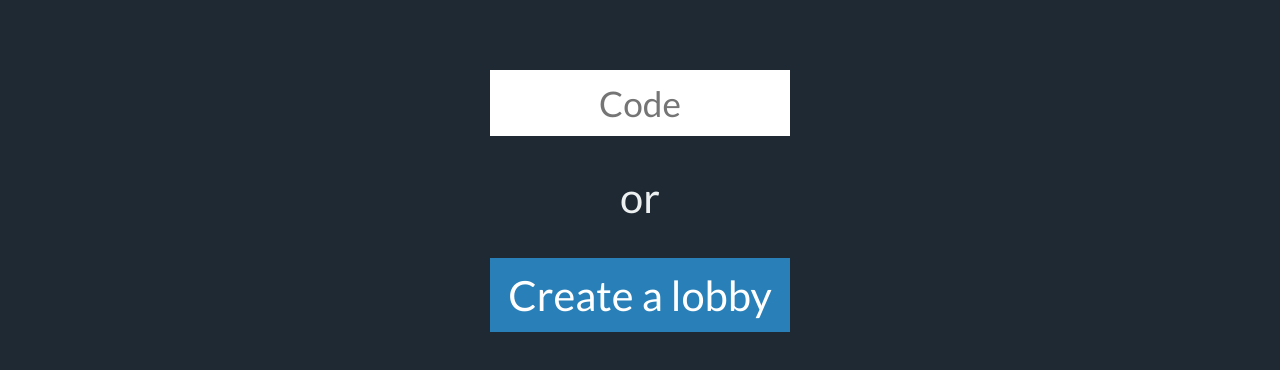
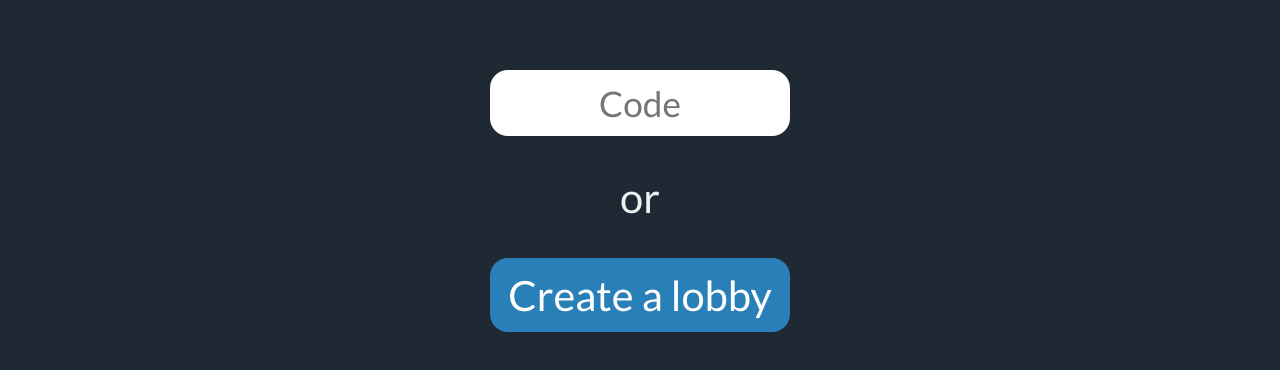
Before and after one commit to tylerhand1/tic-tac-toe, a React (Vite) app in the folder frontend/: page / in a window 1280 px wide. Shown: the part 326-696 px from the top of the page. Built offline with nearby package versions, Linux system fonts and the light colour scheme.

Commit message:
Added border-radius to create-lobby and input

```diff
--- a/frontend/src/stylesheets/style.css
+++ b/frontend/src/stylesheets/style.css
@@ -131,10 +131,14 @@ form p {
   padding: 36px 0;
 }
 
-form input,
-form button.create-lobby-btn {
+form input{
   width: 180px;
   padding: 12px 0;
+}
+
+form input,
+.create-lobby-btn {
+  width: 180px;
 }
 
 button {
@@ -146,10 +150,6 @@ button {
   display: flex;
   justify-content: center;
   align-items: center;
-}
-
-button.create-lobby-btn {
-  padding: 12px;
 }
 
 /* Game */
@@ -186,9 +186,11 @@ button.create-lobby-btn {
 }
 
 .invite-code-btn,
-.new-game-btn {
+.new-game-btn,
+.create-lobby-btn,
+form input {
   padding: 12px;
-  border-radius: 24px;
+  border-radius: 18px;
 }
 
 @media only screen and (min-width: 500px) {
```
